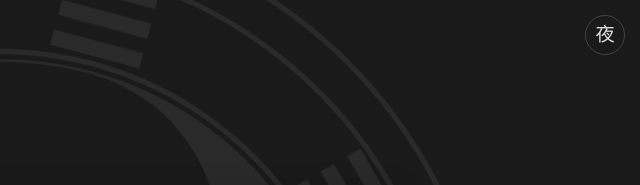
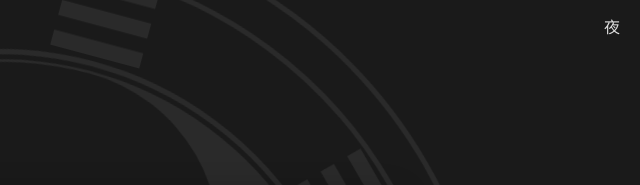
Before and after one commit to bajibaji/BAGUA, a plain HTML site: page index.html in a window 1280 px wide. Shown: the top 185 px of the page, 640-1280 px from the left. Drawn offline with nearby package versions, Linux system fonts and the light colour scheme.

Commit message:
日夜切换按钮修改

```diff
--- a/index.html
+++ b/index.html
@@ -178,36 +178,37 @@
 
         #theme-toggle {
             position: fixed;
-            top: 15px;
-            right: 15px;
+            top: 20px;
+            right: 20px;
             background: transparent;
-            border: 1px solid var(--border-color);
-            border-radius: 50%;
+            border: none;
             cursor: pointer;
             z-index: 100;
-            width: 40px;
-            height: 40px;
             display: flex;
             align-items: center;
             justify-content: center;
             transition: all 0.3s ease;
             box-shadow: none;
-            padding: 8px;
+            padding: 0; /* 移除了内边距以消除按钮形状 */
+            font-family: 'Noto Serif SC', serif; /* 明确设置字体以确保一致性 */
         }
-
         #theme-toggle:hover {
-            transform: scale(1.1) rotate(15deg);
-            border-color: var(--title-color);
+            transform: scale(1.1);
         }
-
+        #theme-toggle:focus, #theme-toggle:active {
+            outline: none;
+            box-shadow: none;
+        }
         .theme-icon {
-            font-size: 1.2rem;
+            font-size: 1.0rem; /* 稍微增大了字体大小 */
             color: var(--primary-text);
             line-height: 1;
         }
-
+        /* 默认隐藏“日”图标 */
         #theme-icon-light { display: none; }
+        /* 亮色模式下，隐藏“夜”图标 */
         .light-theme #theme-icon-dark { display: none; }
+        /* 亮色模式下，显示“日”图标 */
         .light-theme #theme-icon-light { display: inline; }
 
         @media (max-width: 768px) {
```
